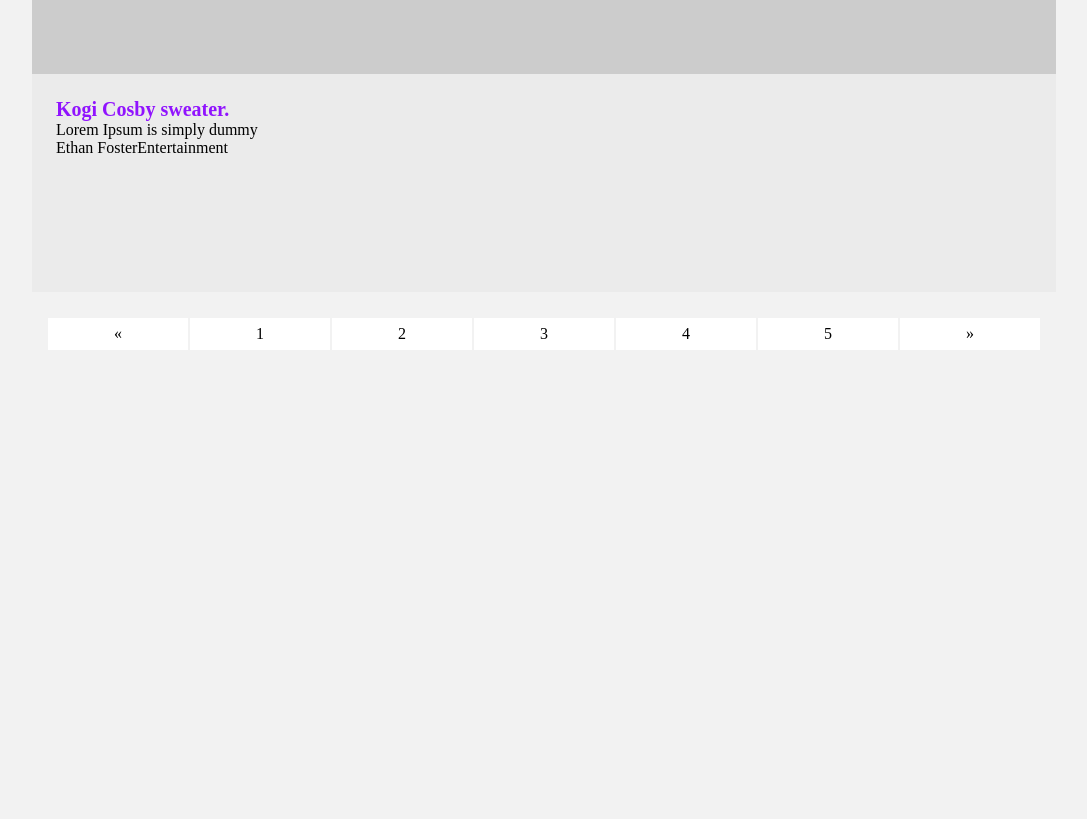
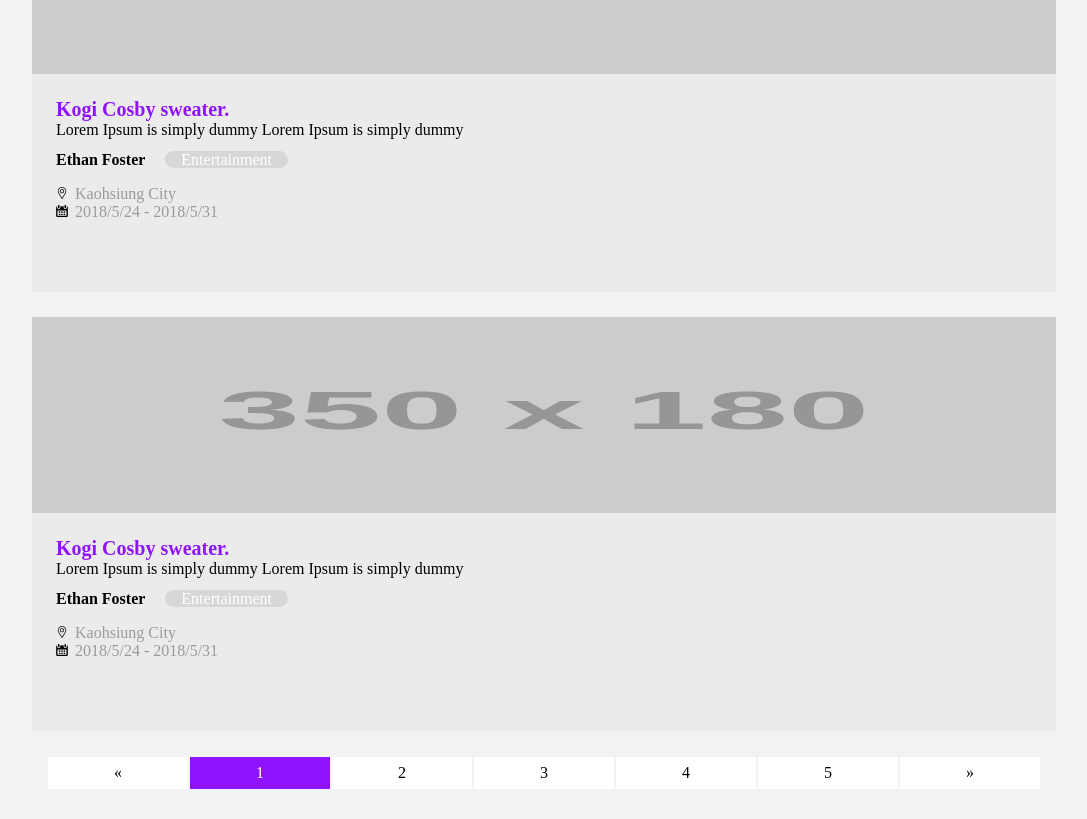
Before and after one commit to wowdacom/hyperbolicTimeChamber, a Vue app in the folder week2/: page / in a window 1280 px wide. Shown: the part 1760-2579 px from the top of the page, without its empty margins (96-1183 px from the left). Before the commit the page ends 2140 px from the top, so only its background shows below. Built offline with nearby package versions, Linux system fonts and the light colour scheme.

Commit message:
update mobile version of week2

```diff
--- a/week2/src/components/CardBox.vue
+++ b/week2/src/components/CardBox.vue
@@ -1,22 +1,22 @@
 <template>
   <div class="card-box">
-    <div class="card grid-mobile">
+    <div class="card grid-mobile" v-for="(item, index) in 2" :key="index">
       <img src="http://via.placeholder.com/350x180">
       <div class="card-content">
         <div class="card-title">Kogi Cosby sweater.</div>
-        <div class="card-descritbe">Lorem Ipsum is simply dummy</div>
+        <div class="card-describe">Lorem Ipsum is simply dummy Lorem Ipsum is simply dummy</div>
         <div class="card-organizer">Ethan Foster<span class="tag">Entertainment</span></div>
         <ul class="card-locate-date">
-          <li><span class="icon"></span></li>
-          <li><span class="icon"></span></li>
+          <li><img class="icon" src="../assets/location.png">Kaohsiung City</li>
+          <li><img class="icon" src="../assets/calendar.png">2018/5/24 - 2018/5/31</li>
         </ul>
       </div>
     </div>
     <div class="paging grid-mobile">
       <ul>
-        <li>«</li>
-        <li v-for="(item, index) in 5" :key="index">{{ item }}</li>
-        <li>»</li>
+        <li @click="go('Last')">«</li>
+        <li v-for="(item, index) in pages" :key="index" @click="paging(index)" :class="{active: item}">{{ index + 1 }}</li>
+        <li @click="go('Next')">»</li>
       </ul>
     </div>
   </div>
@@ -26,7 +26,31 @@
 export default {
   name: 'search-list',
   data () {
-    return {}
+    return {
+      currentPage: 0,
+      pages: [true, false, false, false, false]
+    }
+  },
+  methods: {
+    paging (whichPage) {
+      this.pages.fill(false, 0, this.pages.length)
+      this.currentPage = whichPage
+      this.$set(this.pages, this.currentPage, true)
+    },
+    go (direction) {
+      if (direction === 'Last' && this.currentPage !== 0) {
+        this.currentPage -= 1
+        this.pages.fill(false, 0, this.pages.length)
+        this.$set(this.pages, this.currentPage, true)
+
+      } else if (direction === 'Next' && this.currentPage !== this.pages.length - 1 ) {
+        this.currentPage += 1
+        this.pages.fill(false, 0, this.pages.length)
+        this.$set(this.pages, this.currentPage, true)
+      } else {
+        console.log("there is something wrong!")
+      }
+    }
   }
 }
 </script>
@@ -51,6 +75,30 @@ export default {
         font-size: 20px;
         font-weight: 900;
       }
+      .card-describe {
+
+      }
+      .card-organizer {
+        font-weight: 900;
+        margin-top: 12px;
+        .tag {
+          border-radius: 100px;
+          padding: 0 16px;
+          margin-left: 20px;
+          font-weight: 400;
+          background: #D7D7D7;
+          color: #ffffff;
+        }
+      }
+      .card-locate-date {
+        margin-top: 16px;
+        color: #9B9B9B;
+        .icon {
+          width: 12px;
+          height: 12px;
+          margin-right: 7px;
+        }
+      }
     }
   }
   .paging {
@@ -67,6 +115,10 @@ export default {
         border: solid 1px #F2F2F2;
         font-size: 16px;
       }
+      .active {
+        color: #ffffff;
+        background-color: #9013FE;
+      }
     }
   }
 }
```
Also changed, not shown: week2/src/assets/calendar.png (added), week2/src/assets/location.png (added).
